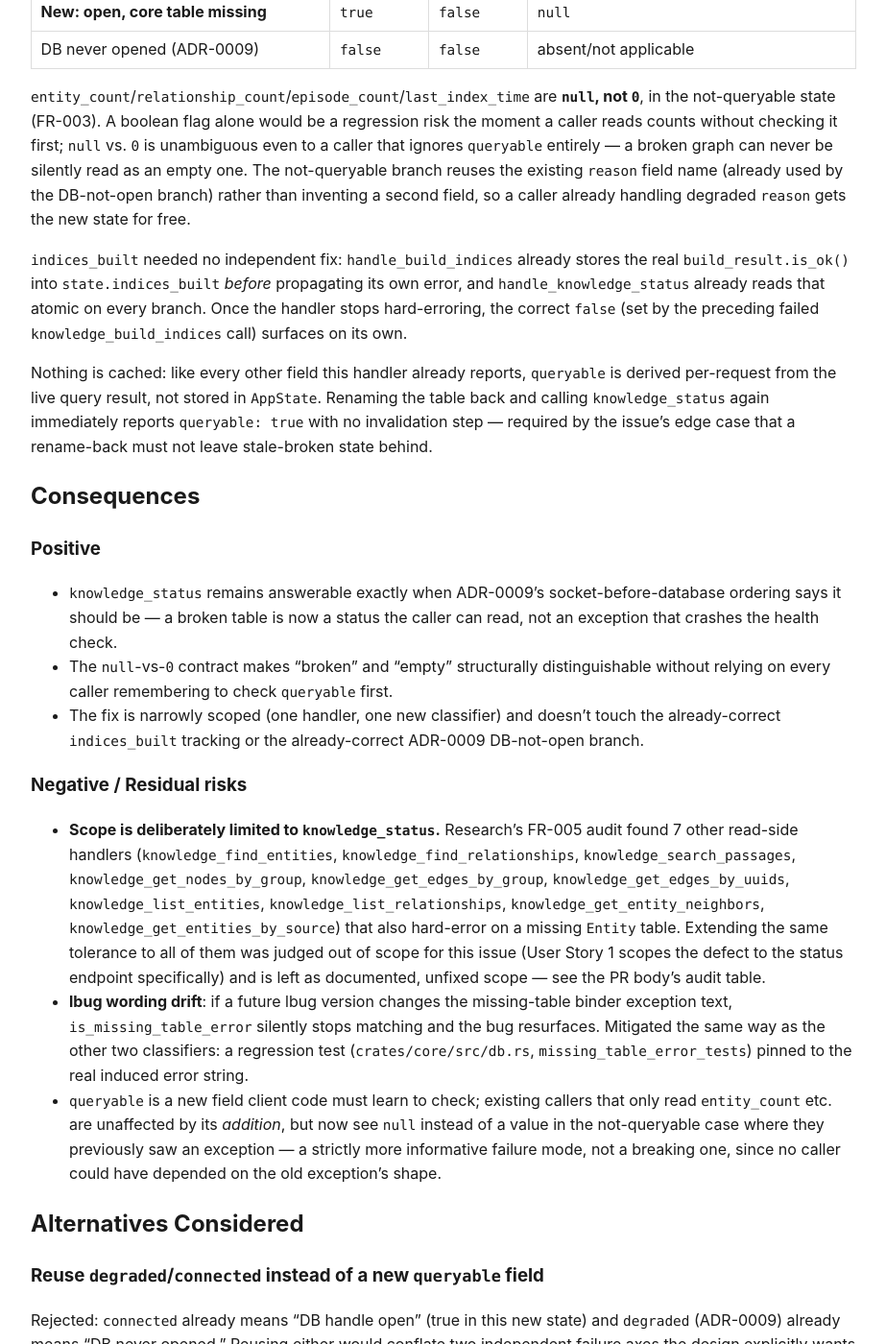
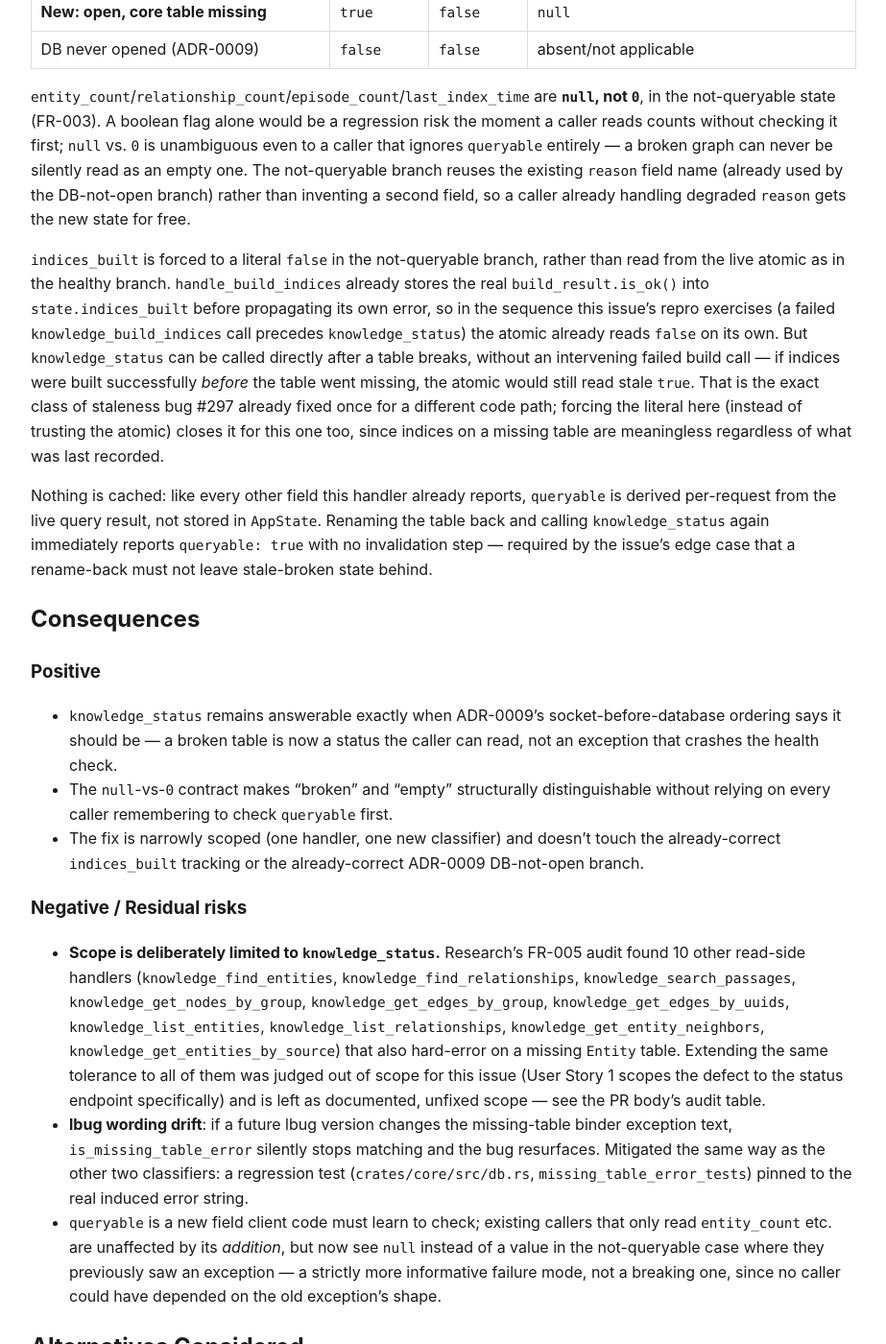
Before and after one commit to verveguy/liminis-context-graph, a Jekyll site: the page built from docs/adr/0325-knowledge-status-open-db-not-queryable.md, in a window 1280 px wide and 1400 px high, scrolled down 1580 px. Shown: the whole window at 96% size, without its empty margins (178-1101 px from the left). Built offline with Jekyll 4.4.1, drawn with Linux system fonts in a browser that asks for light colours; our own code applies the rules of GitHub Pages for plain Markdown files.

Commit message:
fix: force indices_built:false when core table is missing
The not-queryable branch of handle_knowledge_status read the live
indices_built atomic instead of reporting a literal false. If indices
were built successfully before a core table went missing, and no
subsequent knowledge_build_indices call has run to store a fresh
false, the atomic would still read stale true -- reintroducing the
same class of staleness bug #297 fixed for a different code path.
FR-002 requires indices_built to report false unconditionally in this
state, not just incidentally via call ordering.

Also fixes a handler-count mismatch in ADR-0325 (said "7 other"
handlers, enumerated 10) and updates its indices_built rationale to
match the code.

```diff
--- a/docs/adr/0325-knowledge-status-open-db-not-queryable.md
+++ b/docs/adr/0325-knowledge-status-open-db-not-queryable.md
@@ -75,11 +75,16 @@ The not-queryable branch reuses the existing `reason` field name (already used b
 DB-not-open branch) rather than inventing a second field, so a caller already handling degraded
 `reason` gets the new state for free.
 
-`indices_built` needed no independent fix: `handle_build_indices` already stores the real
-`build_result.is_ok()` into `state.indices_built` *before* propagating its own error, and
-`handle_knowledge_status` already reads that atomic on every branch. Once the handler stops
-hard-erroring, the correct `false` (set by the preceding failed `knowledge_build_indices` call)
-surfaces on its own.
+`indices_built` is forced to a literal `false` in the not-queryable branch, rather than read from
+the live atomic as in the healthy branch. `handle_build_indices` already stores the real
+`build_result.is_ok()` into `state.indices_built` before propagating its own error, so in the
+sequence this issue's repro exercises (a failed `knowledge_build_indices` call precedes
+`knowledge_status`) the atomic already reads `false` on its own. But `knowledge_status` can be
+called directly after a table breaks, without an intervening failed build call — if indices were
+built successfully *before* the table went missing, the atomic would still read stale `true`. That
+is the exact class of staleness bug #297 already fixed once for a different code path; forcing the
+literal here (instead of trusting the atomic) closes it for this one too, since indices on a
+missing table are meaningless regardless of what was last recorded.
 
 Nothing is cached: like every other field this handler already reports, `queryable` is derived
 per-request from the live query result, not stored in `AppState`. Renaming the table back and
@@ -100,7 +105,7 @@ calling `knowledge_status` again immediately reports `queryable: true` with no i
 
 ### Negative / Residual risks
 
-- **Scope is deliberately limited to `knowledge_status`.** Research's FR-005 audit found 7 other
+- **Scope is deliberately limited to `knowledge_status`.** Research's FR-005 audit found 10 other
   read-side handlers (`knowledge_find_entities`, `knowledge_find_relationships`,
   `knowledge_search_passages`, `knowledge_get_nodes_by_group`, `knowledge_get_edges_by_group`,
   `knowledge_get_edges_by_uuids`, `knowledge_list_entities`, `knowledge_list_relationships`,
```
Also changed, not shown: 2 other files.
